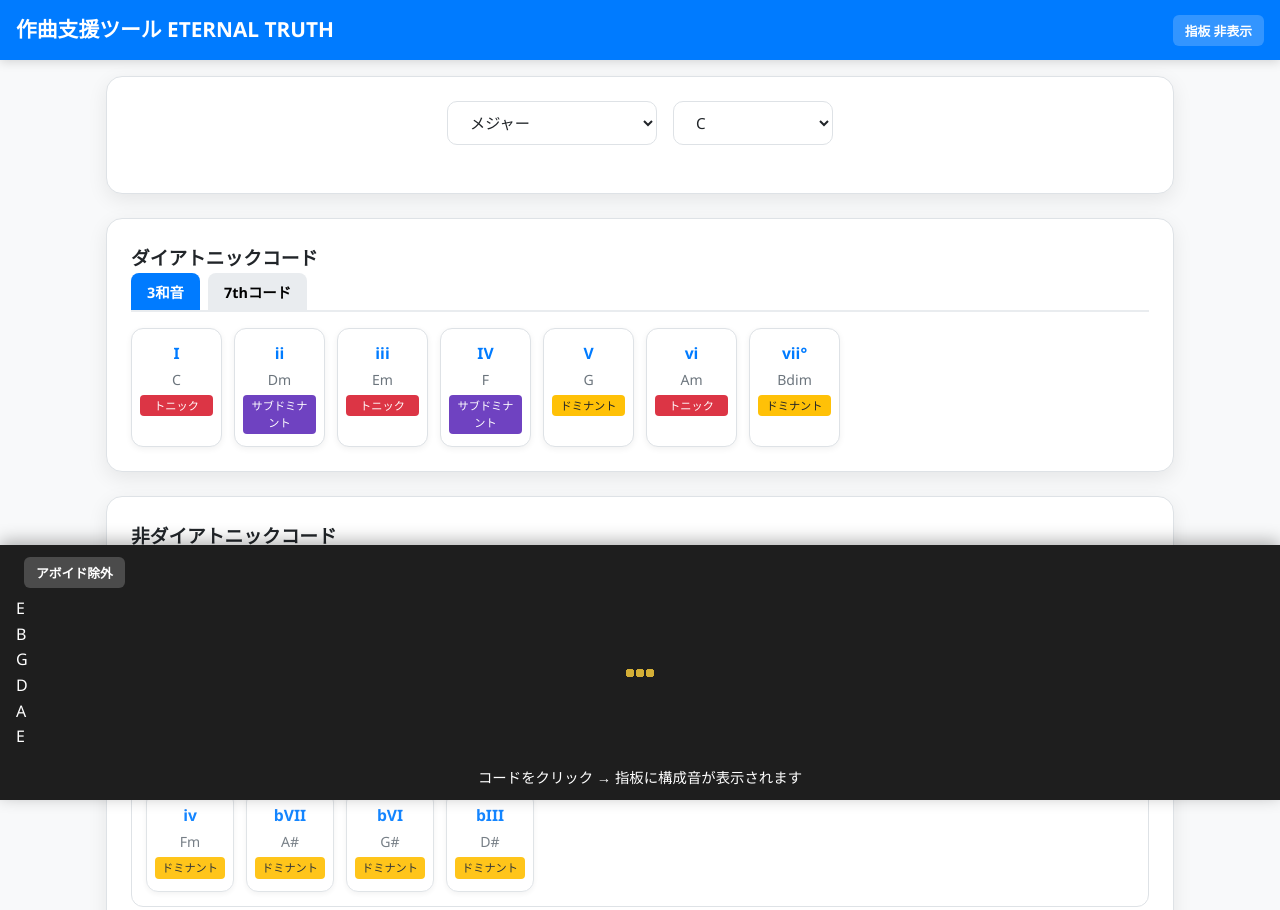
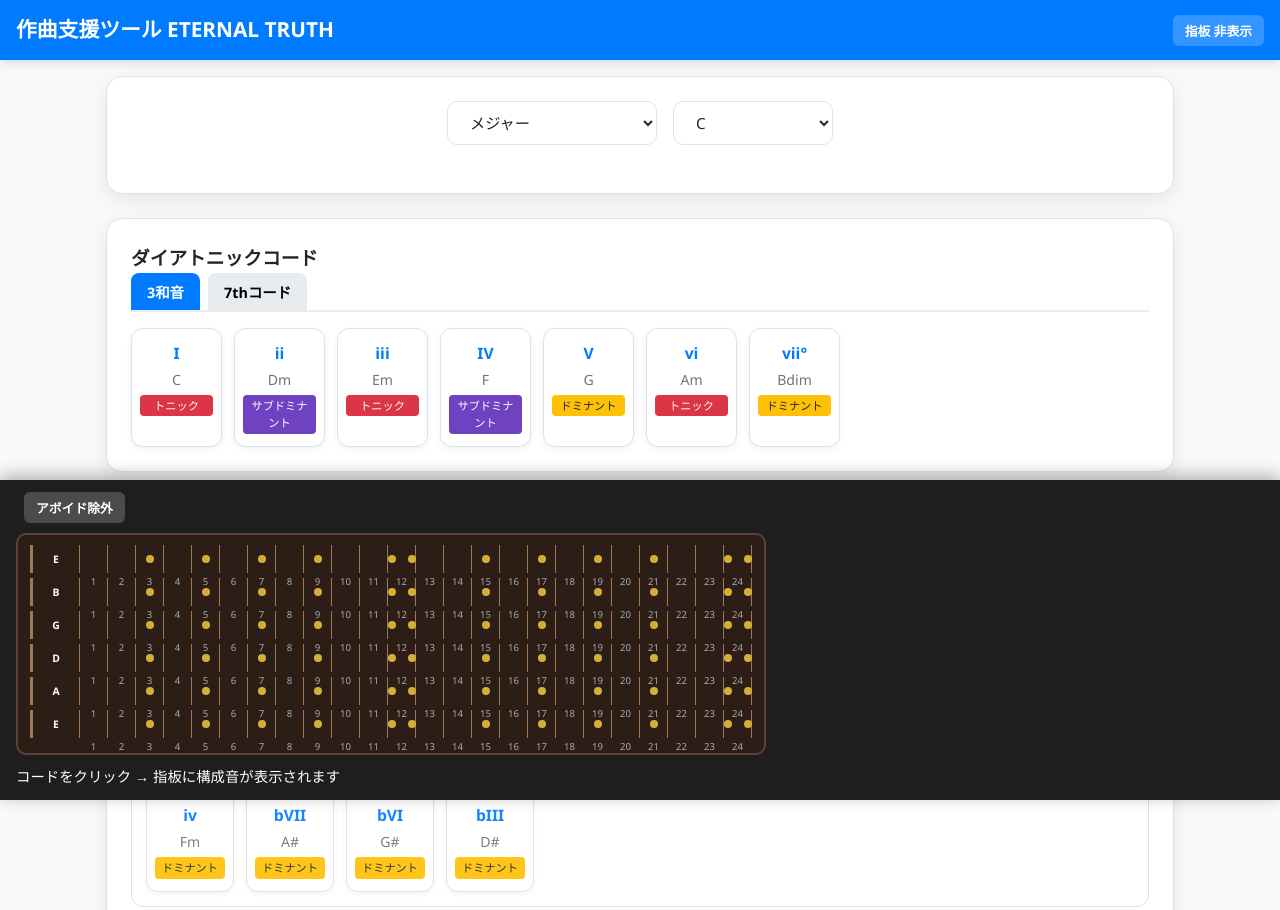
Before and after one commit to imanishiNaoki/composition_tool, a plain HTML site: page index.html in a window 1280 px wide. Shown: the top 910 px of the page. Drawn offline with Linux system fonts and the light colour scheme.

Commit message:
Add files via upload

```diff
--- a/index.html
+++ b/index.html
@@ -2,6 +2,7 @@
 <html lang="ja">
 <head>
   <meta charset="UTF-8" />
+<link rel="manifest" href="manifest.json" />
   <meta name="viewport" content="width=device-width, initial-scale=1.0"/>
   <title>作曲支援ツール - ETERNAL TRUTH</title>
   <link rel="stylesheet" href="style.css" />
@@ -49,9 +50,7 @@
   </div>
 
   <div class="fixed-fretboard" id="fixedFretboard">
-  <div class="controls">
     <button class="avoid-btn" id="avoidToggle">アボイド除外</button>
-  </div>
     <div class="fretboard-wrapper">
       <div class="fretboard-mini" id="miniFretboard">
         <div class="fret-number-mini" id="fretNumbersMini"></div>
@@ -61,11 +60,5 @@
   </div>
 
   <script src="script.js"></script>
-  <script>
-    if ('serviceWorker' in navigator) {
-      window.addEventListener('load', () => {
-        navigator.serviceWorker.register('service-worker.js');
-      });
-    }
 </body>
 </html>
--- a/script.js
+++ b/script.js
@@ -1,4 +1,3 @@
-// === スケール定義 ===
 const scales = {
   major: { intervals: [0,2,4,5,7,9,11], roman: ['I','ii','iii','IV','V','vi','vii°'], types: ['M','m','m','M','M','m','dim'], roles: ['tonic','subdominant','tonic','subdominant','dominant','tonic','dominant'] },
   'minor-natural': { intervals: [0,2,3,5,7,8,10], roman: ['i','ii°','III','iv','v','VI','VII'], types: ['m','dim','M','m','m','M','M'], roles: ['tonic','subdominant','tonic','subdominant','dominant','subdominant','dominant'] },
@@ -10,7 +9,6 @@ const noteNames = ['C','C#','D','D#','E','F','F#','G','G#','A','A#','B'];
 const noteToNum = Object.fromEntries(noteNames.map((n,i)=>[n,i]));
 const openStrings = ['E','B','G','D','A','E'];
 
-// === DOM ===
 const scaleType = document.getElementById('scaleType');
 const rootNote = document.getElementById('rootNote');
 const diatonicDiv = document.getElementById('diatonicChords');
@@ -26,7 +24,6 @@ let fretboardVisible = true;
 let avoidMode = false;
 let currentChord = null;
 
-// === イベント ===
 toggleBtn.onclick = () => {
   fretboardVisible = !fretboardVisible;
   fixedFretboard.style.transform = fretboardVisible ? 'translateY(0)' : 'translateY(100%)';
@@ -44,19 +41,20 @@ document.querySelectorAll('.tab').forEach(tab => {
   tab.onclick = () => { document.querySelectorAll('.tab').forEach(t => t.classList.remove('active')); tab.classList.add('active'); updateChords(); };
 });
 
-// === スケール音取得 ===
 function getScaleNotes() {
   const rootNum = noteToNum[rootNote.value];
   const type = scaleType.value;
   return scales[type].intervals.map(i => noteNames[(rootNum + i) % 12]);
 }
 
-// === アボイド音 ===
 function getAvoidNote(chord) {
   if (!chord.isSeventh) return null;
   const rootNum = noteToNum[chord.root];
-  if (chord.name.includes('maj7') || chord.name.includes('M7')) return noteNames[(rootNum + 5) % 12]; // 11th
-  if (chord.name.includes('m7') || chord.name.includes('dim7')) return noteNames[(rootNum + 8) % 12]; // 9th
+  if (chord.name.includes('maj7') || chord.name.endsWith('M7')) {
+    return noteNames[(rootNum + 5) % 12]; // 11th
+  } else if (chord.name.includes('m7') || chord.name.includes('dim7')) {
+    return noteNames[(rootNum + 2) % 12]; // 9th
+  }
   return null;
 }
 
@@ -66,8 +64,6 @@ function getSafeScaleNotes(chord) {
   return avoid ? scaleNotes.filter(n => n !== avoid) : scaleNotes;
 }
 
-// === 指板描画 ===
-// === 指板描画（修正版）===
 function drawMiniFretboard(chordNotes = [], safeNotes = [], avoidNote = null) {
   miniFretboard.innerHTML=''; fretNumbersMini.innerHTML='';
   const frets = 25;
@@ -103,7 +99,7 @@ function drawMiniFretboard(chordNotes = [], safeNotes = [], avoidNote = null) {
       }
       else if (avoidMode && avoidNote && note === avoidNote) {
         const dot = document.createElement('div');
-        dot.className = 'dot-mini avoid-dot';  // 赤！
+        dot.className = 'dot-mini avoid-dot';
         dot.textContent = getDegreeLabel(note, currentChord);
         div.appendChild(dot);
       }
@@ -118,7 +114,7 @@ function drawMiniFretboard(chordNotes = [], safeNotes = [], avoidNote = null) {
     miniFretboard.appendChild(str);
   });
 }
-// === 音度ラベル ===
+
 function getDegreeLabel(note, chord) {
   if (!chord) return note;
   const diff = (noteToNum[note] - noteToNum[chord.root] + 12) % 12;
@@ -126,7 +122,6 @@ function getDegreeLabel(note, chord) {
   return labels[diff] || note;
 }
 
-// === コード音取得 ===
 function getTriadNotes(root, type) {
   const r = noteToNum[root];
   const third = type === 'm' || type === 'dim' ? 3 : 4;
@@ -144,23 +139,20 @@ function getSeventhNotes(root, type, tension = '') {
   return notes;
 }
 
-// === 描画 ===
 function drawWithAvoid(chord) {
   currentChord = chord;
   const chordNotes = chord.tension ? getSeventhNotes(chord.root, chord.type, chord.tension) : chord.isSeventh ? getSeventhNotes(chord.root, chord.type) : getTriadNotes(chord.root, chord.type);
   const avoidNote = avoidMode ? getAvoidNote(chord) : null;
   const safeNotes = avoidMode ? getSafeScaleNotes(chord) : [];
-  drawMiniFretboard(chordNotes, safeNotes, avoidNote);  // avoidNote 追加
+  drawMiniFretboard(chordNotes, safeNotes, avoidNote);
   miniLabel.textContent = `${chord.roman} → ${chord.name} [${avoidMode ? safeNotes.join(', ') : chordNotes.join(', ')}] ${avoidMode ? `(アボイド: ${avoidNote || 'なし'})` : ''}`;
 }
 
-// === 更新 ===
 function updateChords() {
   const root = rootNote.value; const type = scaleType.value; const scale = scales[type]; const rootNum = noteToNum[root];
   diatonicDiv.innerHTML = ''; nonDiatonicGroups.innerHTML = '';
   const isSeventh = document.querySelector('.tab.active').dataset.tab === 'seventh';
 
-  // ダイアトニック
   scale.roman.forEach((r, i) => {
     const n = noteNames[(rootNum + scale.intervals[i]) % 12];
     const t = scale.types[i];
@@ -175,7 +167,6 @@ function updateChords() {
     diatonicDiv.appendChild(card);
   });
 
-  // 非ダイアトニック
   const nonCats = [
     {name:"セカンダリードミナント",chords:type.includes('major')?['V/V','V/ii','V/vi','V/iii','V/IV']:['V/VI','V/iv','V/v','V/III','V/VII']},
     {name:"借用和音",chords:type.includes('major')?['iv','bVII','bVI','bIII']:['IV','bVI','bVII','bIII']},
@@ -213,7 +204,6 @@ function updateChords() {
   miniLabel.textContent = 'コードをクリック → 指板に構成音が表示されます';
 }
 
-// === 非ダイアトニックコード変換（完全連動）===
 function getNonDiatonicChord(roman, root, type, rootNum, isSeventh) {
   const r = noteToNum[root];
   if (roman.includes('V/')) {
@@ -228,7 +218,7 @@ function getNonDiatonicChord(roman, root, type, rootNum, isSeventh) {
   if (roman === '♭II (メジャー)') return noteNames[(r + 1) % 12] + (isSeventh ? 'maj7' : '');
   if (roman === 'V+') return noteNames[(r + 7) % 12] + (isSeventh ? 'maj7' : '+');
   if (roman === 'bVII') return noteNames[(r + 10) % 12] + (isSeventh ? '7' : '');
-  if (roman === '♭VI' || roman === 'bVI') return noteNames[(r + 8) % 12];  // ナポリのVI & クロマチック → 常にメジャー3和音
+  if (roman === '♭VI' || roman === 'bVI') return noteNames[(r + 8) % 12];
   if (roman === 'bIII') return noteNames[(r + 3) % 12] + (isSeventh ? 'maj7' : '');
   if (roman === 'iv' && type === 'major') return noteNames[(r + 5) % 12] + (isSeventh ? 'm7' : 'm');
   if (roman === 'IV' && type.includes('minor')) return noteNames[(r + 5) % 12] + (isSeventh ? 'maj7' : '');
@@ -241,13 +231,12 @@ function getNonDiatonicChord(roman, root, type, rootNum, isSeventh) {
   if (roman === '♯V') return noteNames[(r + 8) % 12] + (isSeventh ? 'maj7' : '');
   if (roman === '♯I') return noteNames[(r + 1) % 12] + (isSeventh ? 'maj7' : '');
   if (roman === '♯II') return noteNames[(r + 3) % 12] + (isSeventh ? 'maj7' : '');
-  if (roman === 'III') return noteNames[(r + 4) % 12];  // クロマチックメディエント → 常にメジャー3和音
+  if (roman === 'III') return noteNames[(r + 4) % 12];
   if (roman === 'V7♭9') return noteNames[(r + 7) % 12] + '7♭9';
   if (roman === 'V7♯9') return noteNames[(r + 7) % 12] + '7♯9';
   if (roman === 'V7♭13') return noteNames[(r + 7) % 12] + '7♭13';
   return roman;
 }
 
-// === 初期化 ===
 scaleType.onchange = rootNote.onchange = updateChords;
 updateChords();
--- a/style.css
+++ b/style.css
@@ -43,53 +43,34 @@ select:focus { outline:none; border-color:var(--primary); box-shadow:0 0 0 3px r
 .non-group h4 { margin-bottom:10px; font-size:1.1rem; color:var(--primary); font-weight:600; }
 
 .fixed-fretboard {
-  position: fixed;
-  bottom: 0;
-  left: 0;
-  width: 100%;
-  background: var(--fixed-bg);
-  color: white;
-  padding: 12px 16px;
-  box-shadow: 0 -4px 16px rgba(0,0,0,0.3);
-  z-index: 999;
-  transition: transform 0.3s ease;
-  display: flex;
-  flex-direction: column;   /* ← 縦並び！ */
-  align-items: stretch;
-  gap: 8px;
+  position: fixed; bottom: 0; left: 0; width: 100%; background: var(--fixed-bg); color: white;
+  padding: 12px 16px; box-shadow: 0 -4px 16px rgba(0,0,0,0.3); z-index: 999; transition: transform 0.3s ease;
+   overflow: hidden;
 }
 
-/* ボタン行：左寄せ */
-.fixed-fretboard > .controls {
-  display: flex;
-  justify-content: flex-start;
-  gap: 8px;
+.fretboard-wrapper {
+  flex: 1; min-width: 0; overflow-x: auto; overflow-y: hidden; white-space: nowrap; padding-bottom: 10px;
+  -webkit-overflow-scrolling: touch;padding-top:10px;
 }
 
-/* フレットボードラッパー：横スクロール */
-.fretboard-wrapper {
-  overflow-x: auto;
-  overflow-y: hidden;
-  white-space: nowrap;
-  padding-bottom: 10px;
-  -webkit-overflow-scrolling: touch;
+.fretboard-mini {
+  display: inline-block; min-width: max-content; white-space: nowrap;
+  background: var(--fretboard-bg); padding: 10px 12px; border-radius: 10px; border: 2px solid #5d4037;
 }
 
-/* ラベル：中央揃え・折り返しOK */
-.mini-label {
-  font-size: 0.9rem;
-  text-align: center;
-  white-space: normal;
-  word-break: break-word;
-  line-height: 1.4;
-}
+.string-mini { display: flex; align-items: center; margin-bottom: 5px; }
+.fret-mini { width: 28px; height: 28px; border-right: 1px solid var(--fret-line); position: relative; display: flex; align-items: center; justify-content: center; font-size: 0.65rem; color: #ccc; }
+.fret-mini:first-child { width: 50px; font-weight: bold; color: #fff; border-left: 3px solid var(--fret-line); }
+.fret-mini::after { content: attr(data-fret); position: absolute; bottom: -16px; font-size: 0.6rem; color: #aaa; }
+.dot-mini { width: 18px; height: 18px; border-radius: 50%; display: flex; align-items: center; justify-content: center; font-weight: bold; font-size: 0.7rem; position: absolute; z-index: 2; color: var(--degree); }
+.chord-dot { background: var(--primary); }
+.safe-dot { background: var(--safe); }
+.avoid-dot { background: var(--avoid); color: white; }
+
+.mini-label { font-size: 0.9rem; white-space: nowrap; flex-shrink: 0; }
+
 @media (max-width:768px) {
   .fret-mini { width:22px; height:22px; font-size:0.6rem; }
   .fret-mini:first-child { width:40px; }
   .dot-mini { width:14px; height:14px; font-size:0.65rem; }
-  .fixed-fretboard { flex-direction: column; padding: 8px; }
 }
-.avoid-dot {
-  background: var(--avoid);  /* #ff4444 */
-  color: white;
-}
```
Lines whose indentation alone changed are shown as unchanged.
